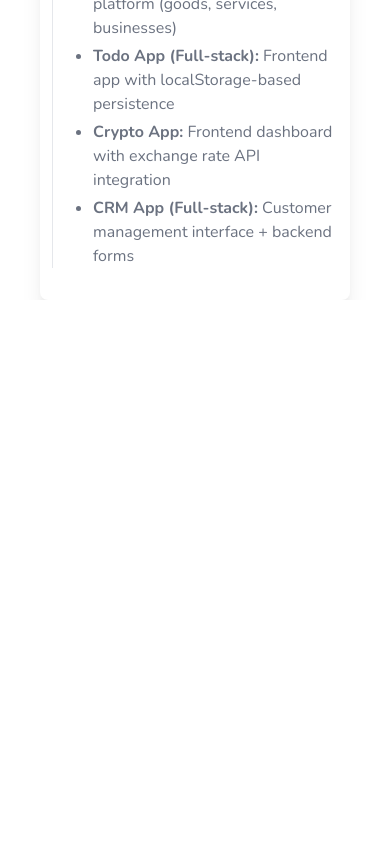
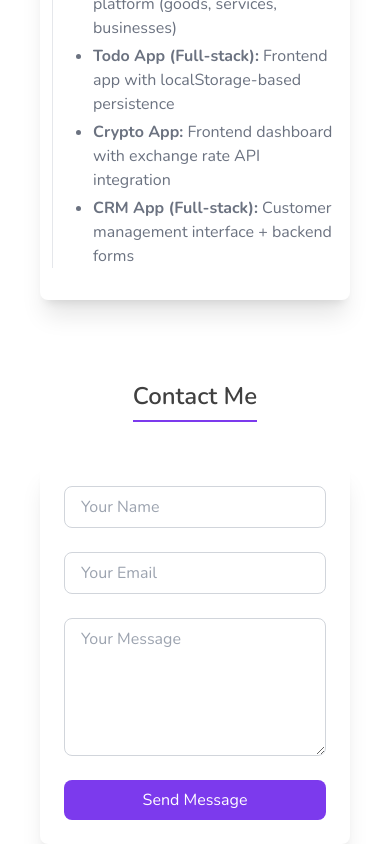
Before and after one commit to Soudabeh-Noorollahi/My-Portfolio, a React (Vite) app: page / in a window 390 px wide. Shown: the part 6770-7614 px from the top of the page. Before the commit the page ends 7070 px from the top, so only its background shows below. Built offline with nearby package versions, Linux system fonts and the light colour scheme.

Commit message:
create responsive ContactMe component with styled form layout

```diff
--- a/src/App.jsx
+++ b/src/App.jsx
@@ -4,6 +4,7 @@ import AboutMe from "./components/modules/AboutMe";
 import Skills from "./components/modules/Skills";
 import Projects from "./components/modules/Projects";
 import ProfessionalExperience from "./components/modules/ProfessionalExperience";
+import ContactMe from "./components/modules/ContactMe";
 
 function App() {
   return (
@@ -14,6 +15,7 @@ function App() {
       <Skills/>
       <Projects/>
       <ProfessionalExperience/>
+      <ContactMe/>
     </div>
   );
 }
--- /dev/null
+++ b/src/components/modules/ContactMe.jsx
@@ -0,0 +1,74 @@
+// eslint-disable-next-line no-unused-vars
+import { motion } from "framer-motion";
+import { useState } from "react";
+
+function ContactMe() {
+  const [formData, setFormData] = useState({ name: "", email: "", message: "" });
+
+  const handleChange = (e) => {
+    setFormData({ ...formData, [e.target.name]: e.target.value });
+  };
+
+  const handleSubmit = (e) => {
+    e.preventDefault();
+    alert("✅ Your message has been sent (mock)!");
+    setFormData({ name: "", email: "", message: "" });
+  };
+
+  return (
+    <div className="px-10 xl:px-16 mt-20">
+      <motion.h3
+        className="text-2xl font-semibold w-fit text-neutral-700 mx-auto mb-10 border-b-2 pb-2 border-violet-600"
+        initial={{ opacity: 0, y: 50 }}
+        whileInView={{ opacity: 1, y: 0 }}
+        transition={{ duration: 0.8 }}
+      >
+        Contact Me
+      </motion.h3>
+
+      <motion.form
+        onSubmit={handleSubmit}
+        className="flex flex-col gap-6 max-w-xl mx-auto bg-white shadow-xl rounded-lg p-6"
+        initial={{ opacity: 0, y: 100 }}
+        whileInView={{ opacity: 1, y: 0 }}
+        transition={{ duration: 0.8 }}
+      >
+        <input
+          type="text"
+          name="name"
+          placeholder="Your Name"
+          className="border border-gray-300 rounded-lg px-4 py-2 focus:outline-none focus:ring-2 focus:ring-violet-500"
+          value={formData.name}
+          onChange={handleChange}
+          required
+        />
+        <input
+          type="email"
+          name="email"
+          placeholder="Your Email"
+          className="border border-gray-300 rounded-lg px-4 py-2 focus:outline-none focus:ring-2 focus:ring-violet-500"
+          value={formData.email}
+          onChange={handleChange}
+          required
+        />
+        <textarea
+          name="message"
+          rows="5"
+          placeholder="Your Message"
+          className="border border-gray-300 rounded-lg px-4 py-2 focus:outline-none focus:ring-2 focus:ring-violet-500"
+          value={formData.message}
+          onChange={handleChange}
+          required
+        />
+        <button
+          type="submit"
+          className="bg-violet-600 text-white py-2 rounded-lg hover:bg-violet-700 transition-all"
+        >
+          Send Message
+        </button>
+      </motion.form>
+    </div>
+  );
+}
+
+export default ContactMe;
```
